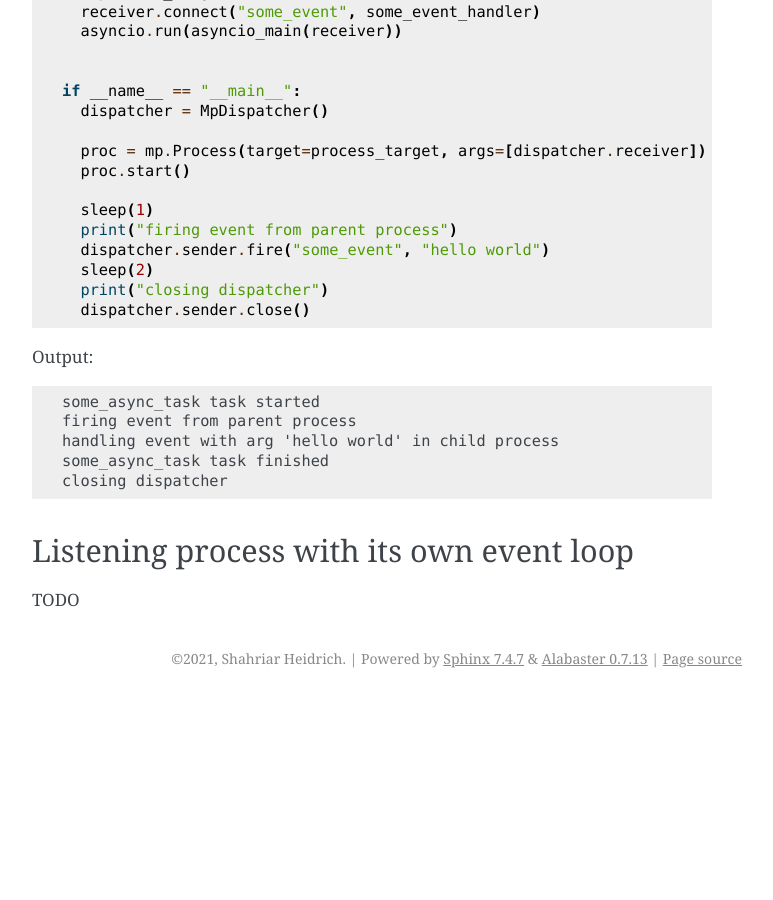
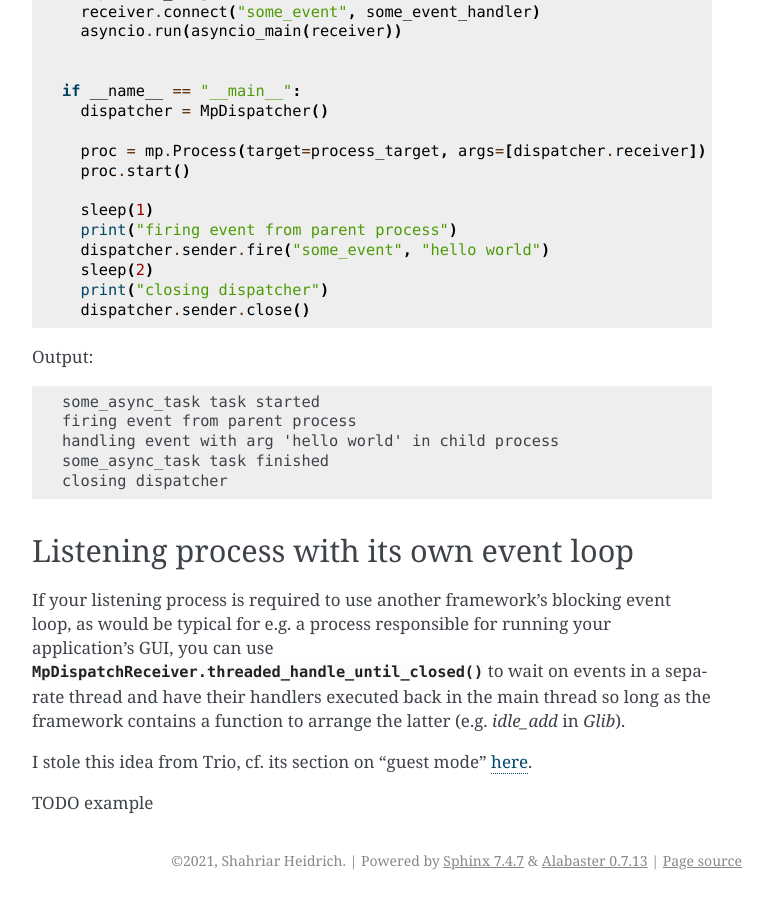
Before and after one commit to smheidrich/mpdispatcher, a Sphinx documentation site: the page built from doc/usage.rst, in a window 1280 px wide and 900 px high, scrolled down 2786 px. Shown: the whole window, without its empty margins (378-1151 px from the left). Built offline with Sphinx 7.4.7, drawn with Linux system fonts in a browser that asks for light colours; before the commit the page ends 3484 px from its top, so only the background shows below that.

Commit message:
Add short section on listening process w/ own loop
No example yet.

```diff
--- a/doc/usage.rst
+++ b/doc/usage.rst
@@ -169,4 +169,15 @@ Output:
 Listening process with its own event loop
 -----------------------------------------
 
-TODO
+If your listening process is required to use another framework's blocking event
+loop, as would be typical for e.g. a process responsible for running your
+application's GUI, you can use
+:meth:`MpDispatchReceiver.threaded_handle_until_closed` to wait on events in a
+separate thread and have their handlers executed back in the main thread so
+long as the framework contains a function to arrange the latter (e.g.
+`idle_add` in `Glib`).
+
+I stole this idea from Trio, cf. its section on "guest mode"
+`here <https://trio.readthedocs.io/en/stable/reference-lowlevel.html>`_.
+
+TODO example
```
